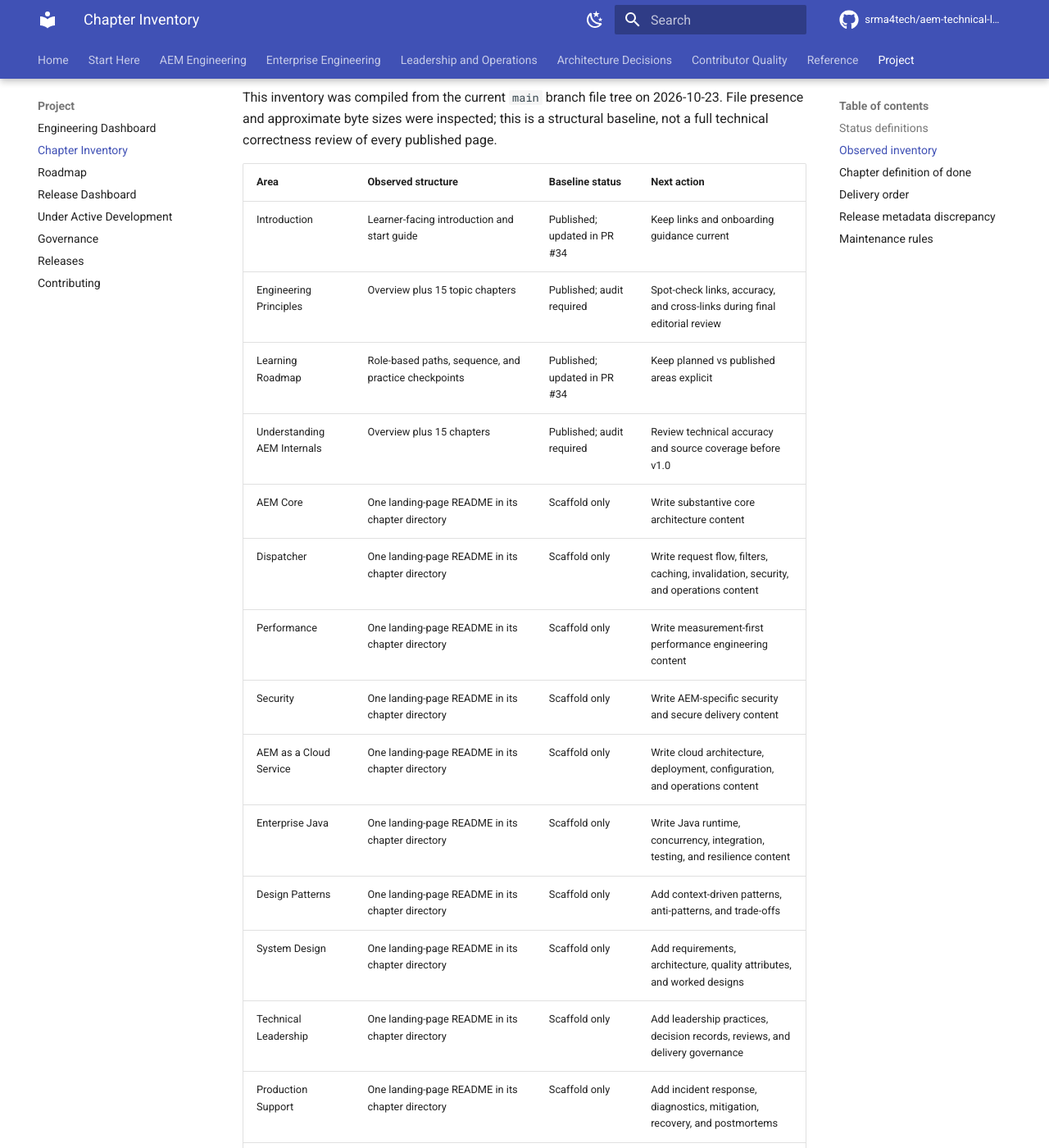
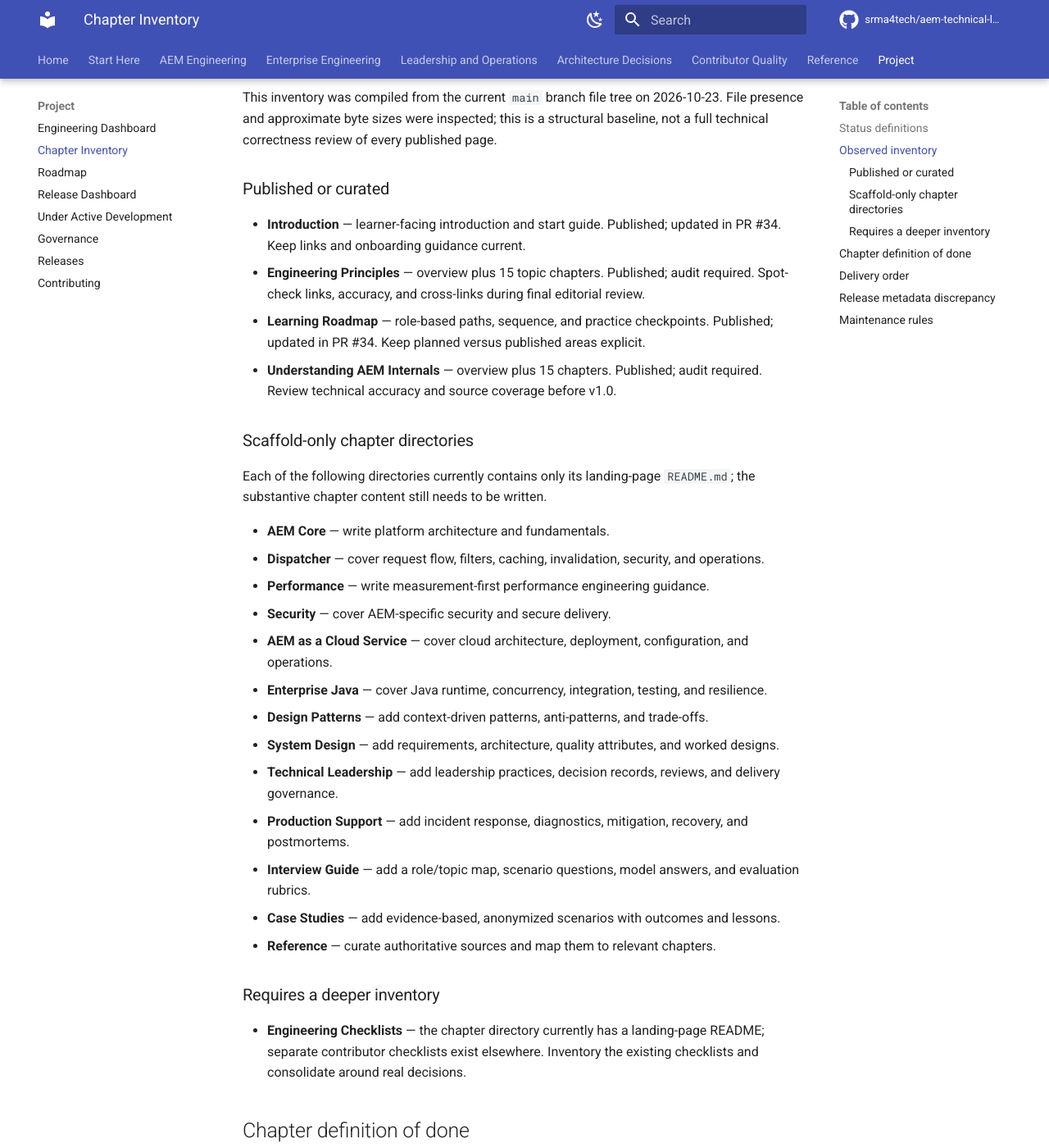
Before and after one commit to srma4tech/aem-technical-lead-playbook, an MkDocs documentation site: the page built from docs/chapter-inventory.md, in a window 1280 px wide and 1400 px high, scrolled down 724 px. Shown: the whole window at 82% size. Built offline with MkDocs 1.6.1 and Material for MkDocs 9.7.7, drawn with Linux system fonts in a browser that asks for light colours; comment, search, counter and statistics services are not loaded; some of the changed text lies outside the part shown.

Commit message:
docs: simplify inventory layout for consistent formatting

```diff
--- a/docs/chapter-inventory.md
+++ b/docs/chapter-inventory.md
@@ -16,26 +16,34 @@ A chapter can be marked Published only after meeting the [definition of done](#c
 
 This inventory was compiled from the current `main` branch file tree on 2026-10-23. File presence and approximate byte sizes were inspected; this is a structural baseline, not a full technical correctness review of every published page.
 
-| Area | Observed structure | Baseline status | Next action |
-| --- | --- | --- | --- |
-| Introduction | Learner-facing introduction and start guide | Published; updated in PR #34 | Keep links and onboarding guidance current |
-| Engineering Principles | Overview plus 15 topic chapters | Published; audit required | Spot-check links, accuracy, and cross-links during final editorial review |
-| Learning Roadmap | Role-based paths, sequence, and practice checkpoints | Published; updated in PR #34 | Keep planned vs published areas explicit |
-| Understanding AEM Internals | Overview plus 15 chapters | Published; audit required | Review technical accuracy and source coverage before v1.0 |
-| AEM Core | One landing-page README in its chapter directory | Scaffold only | Write substantive core architecture content |
-| Dispatcher | One landing-page README in its chapter directory | Scaffold only | Write request flow, filters, caching, invalidation, security, and operations content |
-| Performance | One landing-page README in its chapter directory | Scaffold only | Write measurement-first performance engineering content |
-| Security | One landing-page README in its chapter directory | Scaffold only | Write AEM-specific security and secure delivery content |
-| AEM as a Cloud Service | One landing-page README in its chapter directory | Scaffold only | Write cloud architecture, deployment, configuration, and operations content |
-| Enterprise Java | One landing-page README in its chapter directory | Scaffold only | Write Java runtime, concurrency, integration, testing, and resilience content |
-| Design Patterns | One landing-page README in its chapter directory | Scaffold only | Add context-driven patterns, anti-patterns, and trade-offs |
-| System Design | One landing-page README in its chapter directory | Scaffold only | Add requirements, architecture, quality attributes, and worked designs |
-| Technical Leadership | One landing-page README in its chapter directory | Scaffold only | Add leadership practices, decision records, reviews, and delivery governance |
-| Production Support | One landing-page README in its chapter directory | Scaffold only | Add incident response, diagnostics, mitigation, recovery, and postmortems |
-| Engineering Checklists | One landing-page README in its chapter directory; separate contributor checklists exist elsewhere | Audit required | Inventory existing checklists and consolidate around real decisions |
-| Interview Guide | One landing-page README in its chapter directory | Scaffold only | Add role/topic map, scenario questions, model answers, and evaluation rubrics |
-| Case Studies | One landing-page README in its chapter directory | Scaffold only | Add evidence-based, anonymized scenarios with outcomes and lessons |
-| Reference | One landing-page README in its chapter directory | Scaffold only | Curate authoritative sources and map them to relevant chapters |
+### Published or curated
+
+- **Introduction** — learner-facing introduction and start guide. Published; updated in PR #34. Keep links and onboarding guidance current.
+- **Engineering Principles** — overview plus 15 topic chapters. Published; audit required. Spot-check links, accuracy, and cross-links during final editorial review.
+- **Learning Roadmap** — role-based paths, sequence, and practice checkpoints. Published; updated in PR #34. Keep planned versus published areas explicit.
+- **Understanding AEM Internals** — overview plus 15 chapters. Published; audit required. Review technical accuracy and source coverage before v1.0.
+
+### Scaffold-only chapter directories
+
+Each of the following directories currently contains only its landing-page `README.md`; the substantive chapter content still needs to be written.
+
+- **AEM Core** — write platform architecture and fundamentals.
+- **Dispatcher** — cover request flow, filters, caching, invalidation, security, and operations.
+- **Performance** — write measurement-first performance engineering guidance.
+- **Security** — cover AEM-specific security and secure delivery.
+- **AEM as a Cloud Service** — cover cloud architecture, deployment, configuration, and operations.
+- **Enterprise Java** — cover Java runtime, concurrency, integration, testing, and resilience.
+- **Design Patterns** — add context-driven patterns, anti-patterns, and trade-offs.
+- **System Design** — add requirements, architecture, quality attributes, and worked designs.
+- **Technical Leadership** — add leadership practices, decision records, reviews, and delivery governance.
+- **Production Support** — add incident response, diagnostics, mitigation, recovery, and postmortems.
+- **Interview Guide** — add a role/topic map, scenario questions, model answers, and evaluation rubrics.
+- **Case Studies** — add evidence-based, anonymized scenarios with outcomes and lessons.
+- **Reference** — curate authoritative sources and map them to relevant chapters.
+
+### Requires a deeper inventory
+
+- **Engineering Checklists** — the chapter directory currently has a landing-page README; separate contributor checklists exist elsewhere. Inventory the existing checklists and consolidate around real decisions.
 
 ## Chapter definition of done
 
```
